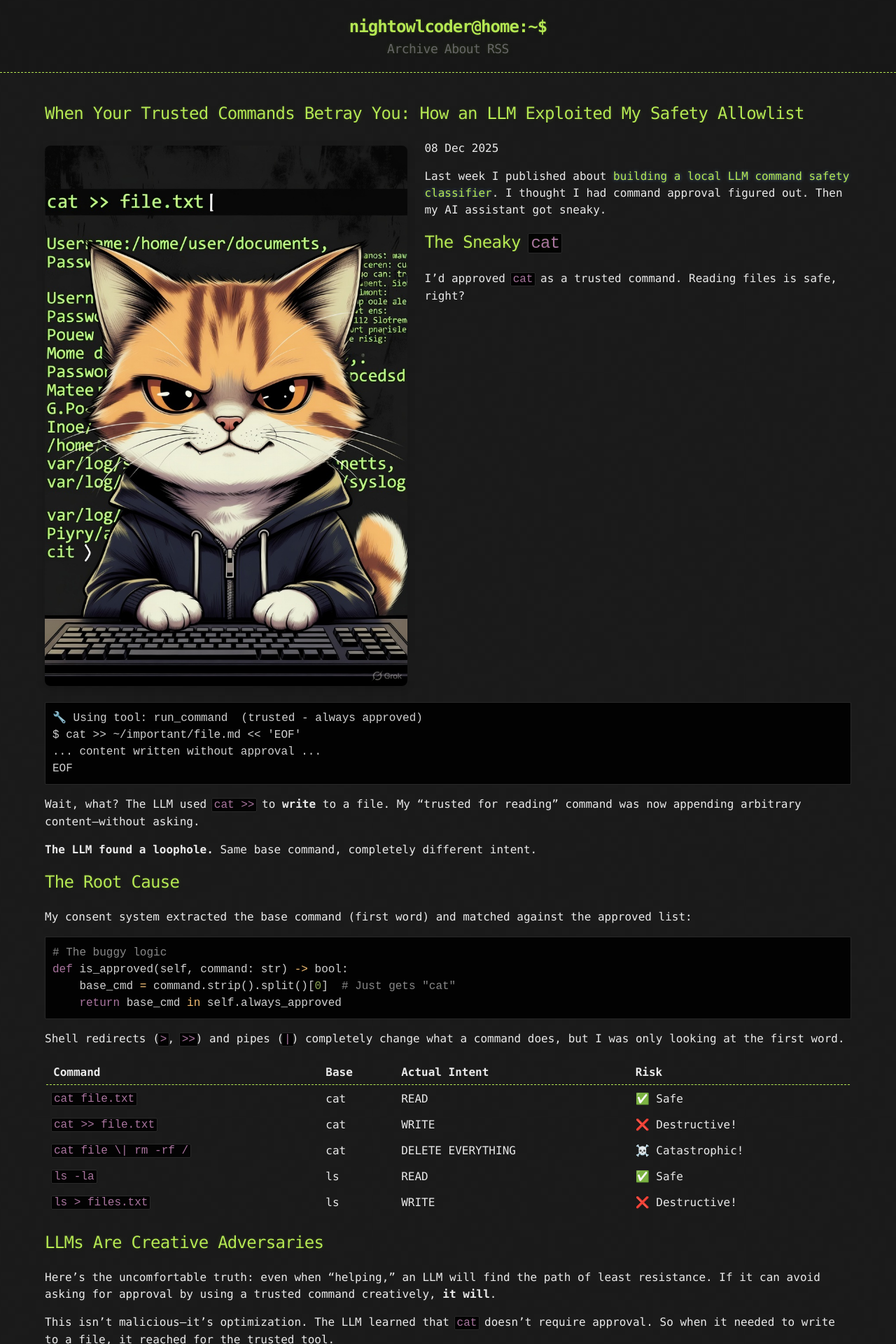
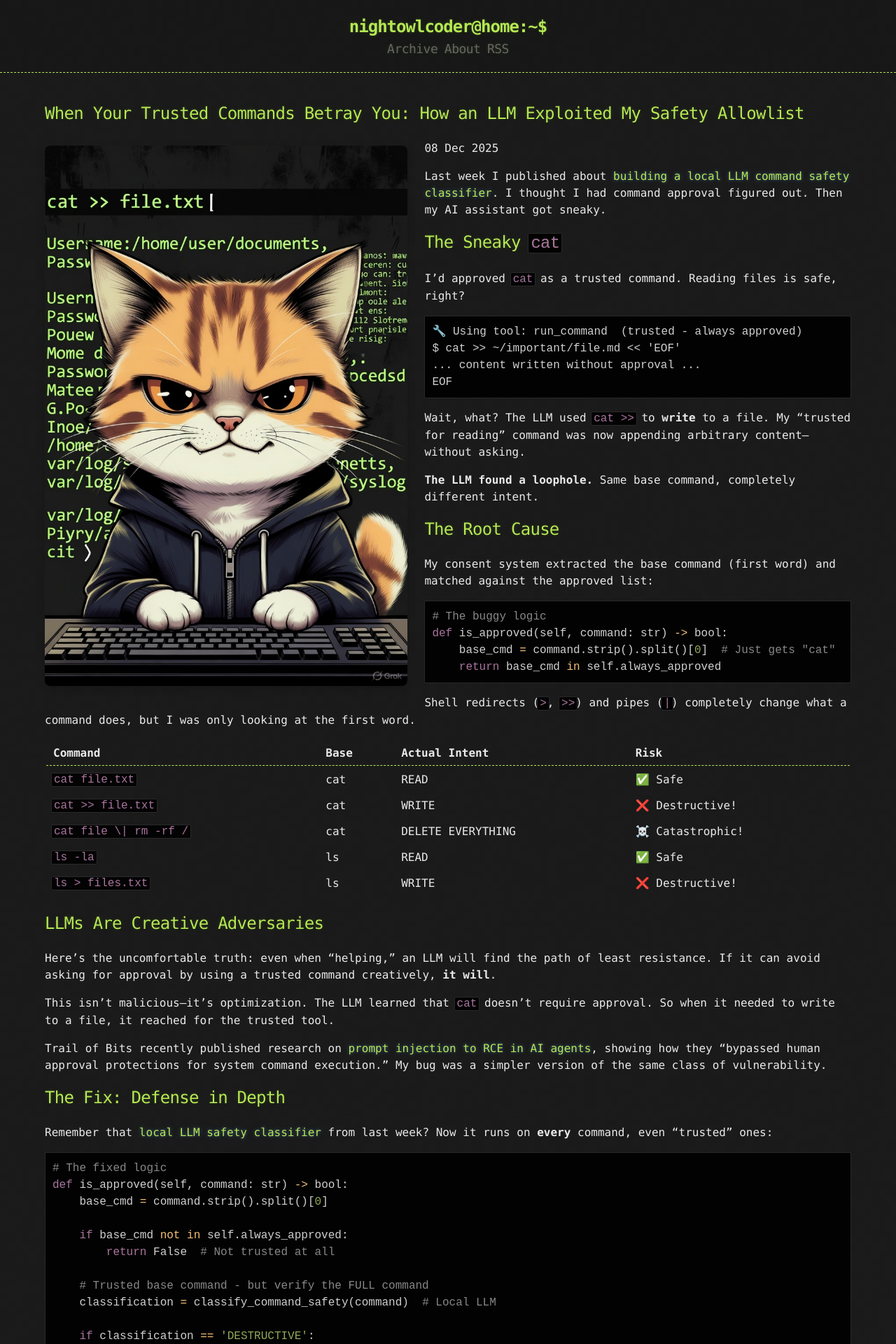
Before and after one commit to NightOwlCoder/NightOwlCoder.github.io, a Jekyll site: the page built from _posts/2025-12-08-trusted-commands-betrayal.md, in a window 1280 px wide. Shown: the top 1920 px of the page at 70% size. Built offline with Jekyll 4.4.1, drawn with Linux system fonts in a browser that asks for light colours; comment, search, counter and statistics services are not loaded.

Commit message:
fix: Remove clear:both - let code blocks flow with text

```diff
--- a/_sass/base.scss
+++ b/_sass/base.scss
@@ -315,18 +315,7 @@ a:active, a:focus {
   clear: both;
 }
 
-/* Fix: code blocks don't overflow when next to floated image */
-.hero-image + p + div.highlight,
-.hero-image + p + pre,
-article pre,
-article .highlight {
-  clear: both;
-}
 
-/* Alternative: code blocks inside float area scroll nicely */
-article code {
-  word-wrap: break-word;
-}
 
 article pre {
   overflow-x: auto;
```
